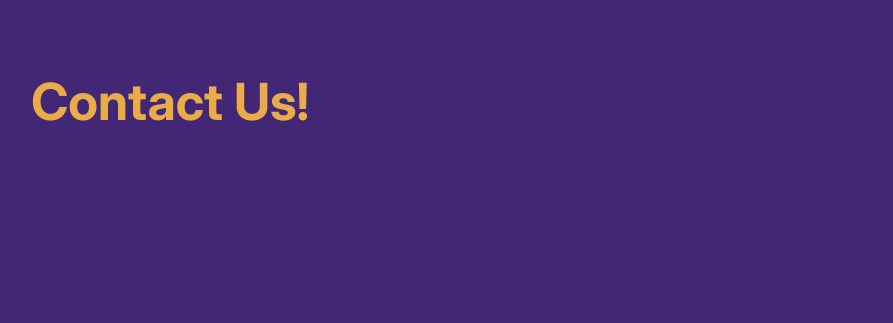
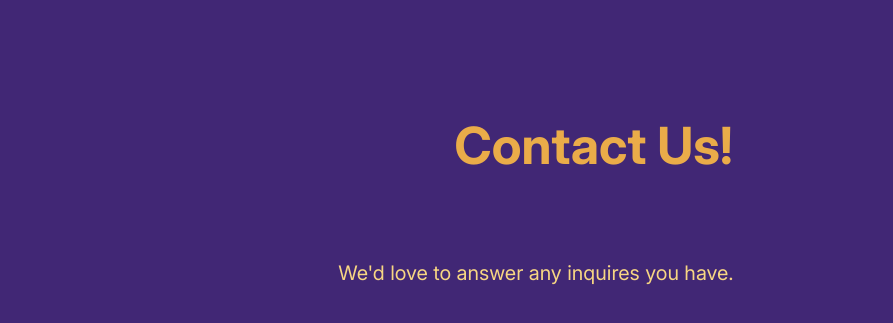
Before and after one commit to lunarhacks-org/lh-org, a React (Create React App) app: page / in a window 1280 px wide. Shown: the part 4140-4463 px from the top of the page, without its empty margins (104-997 px from the left). Built offline with nearby package versions, Linux system fonts and the light colour scheme.

Commit message:
started contact us

```diff
--- a/src/pages/Events.css
+++ b/src/pages/Events.css
@@ -49,12 +49,11 @@ body {
   border: none;
   border-radius: 5px;
   cursor: pointer;
-  transition: transform 0.3s ease;
+
 }
 
 .event-button:hover {
   background-color: purple;
-  transform: scale(1.1);
 }
 
 /* styling for headings*/
--- a/src/pages/Events.js
+++ b/src/pages/Events.js
@@ -99,7 +99,8 @@ const Events = () => {
       >
         <p className="solheader">WHO CAN PARTICIPATE?</p>
         <p className="soltext" >
-          Any children ages __ to ___!
+          Any children ages 7 to 13!
+          Older than 16? Apply to become a speaker and lead a workshop
         </p>
       </div>
       <div
--- a/src/pages/Home.css
+++ b/src/pages/Home.css
@@ -53,12 +53,21 @@ h4 {
 }
 
 
+h5 {
+  font-family: 'Titles';
+  color: #EAAC49;
+  padding-left: 9vw;
+  font-size: 4vw;
+  text-align: center;
+}
+
 .lh-logo {
   display: block;
   padding-top: 20vh;
   margin: 0 auto;  /* Centers the image */
   max-width: 40vw; /* Adjust size as needed */
   height: auto;
+  transition: transform 0.3s ease-in-out;
 }
 
 .lh-logo:hover{
@@ -78,10 +87,20 @@ h4 {
   margin: 0 auto;
 }
 
+.hacks-img:hover{
+  transition: transform 0.3s ease-in-out;
+  transform: scale(1.1);
+}
+
 .ind-img {
   max-width: 25vw;
   float: right;
   padding-right: 5vw;
+}
+
+.ind-img:hover{
+  transition: transform 0.3s ease-in-out;
+  transform: scale(1.1);
 }
 
 
@@ -90,11 +109,18 @@ h4 {
   padding-left: 5vw;
 }
 
+
+.parts-img:hover{
+  transition: transform 0.3s ease-in-out;
+  transform: scale(1.1);
+}
+
 .lh-past {
   max-width: 27vw;
   padding-right: 2vw;
   padding-left: 2vw;
 }
+
 
 .past{
   display: flex;
@@ -118,6 +144,7 @@ h4 {
 .person:hover{
   transform: scale(1.1);
   opacity: 80%;
+  transition: transform 0.3s ease-in-out;
 }
 
 .profile {
--- a/src/pages/Home.js
+++ b/src/pages/Home.js
@@ -72,7 +72,7 @@ const Home = () => {
         Interested in <span style={{ textDecoration: 'underline' }}>sponsoring</span> or <span style={{ textDecoration: 'underline' }}>starting a chapter</span>?
       </h3>
       <h4>
-        Reach out at insert <a href="mailto:hello@lunarhacks.com" style={{ color:"#F7D683", fontWeight:"normal" }}> hello@lunarhacks.com</a> !
+        Reach out at <a href="mailto:hello@lunarhacks.com" style={{ color:"#F7D683", fontWeight:"normal" }}> hello@lunarhacks.com</a> !
       </h4>
 
 
@@ -182,7 +182,12 @@ const Home = () => {
 
       </section>
       <section id="contact" ref={sectionRefs.contact} className="section">
-        <h1>Contact Us!</h1>
+
+      <h5>Contact Us!</h5>
+
+      <h4 style={{ fontSize: "20px" , alignItems:"center"}}>
+        We'd love to answer any inquires you have. </h4>
+
       </section>
     </div>
   );
```
